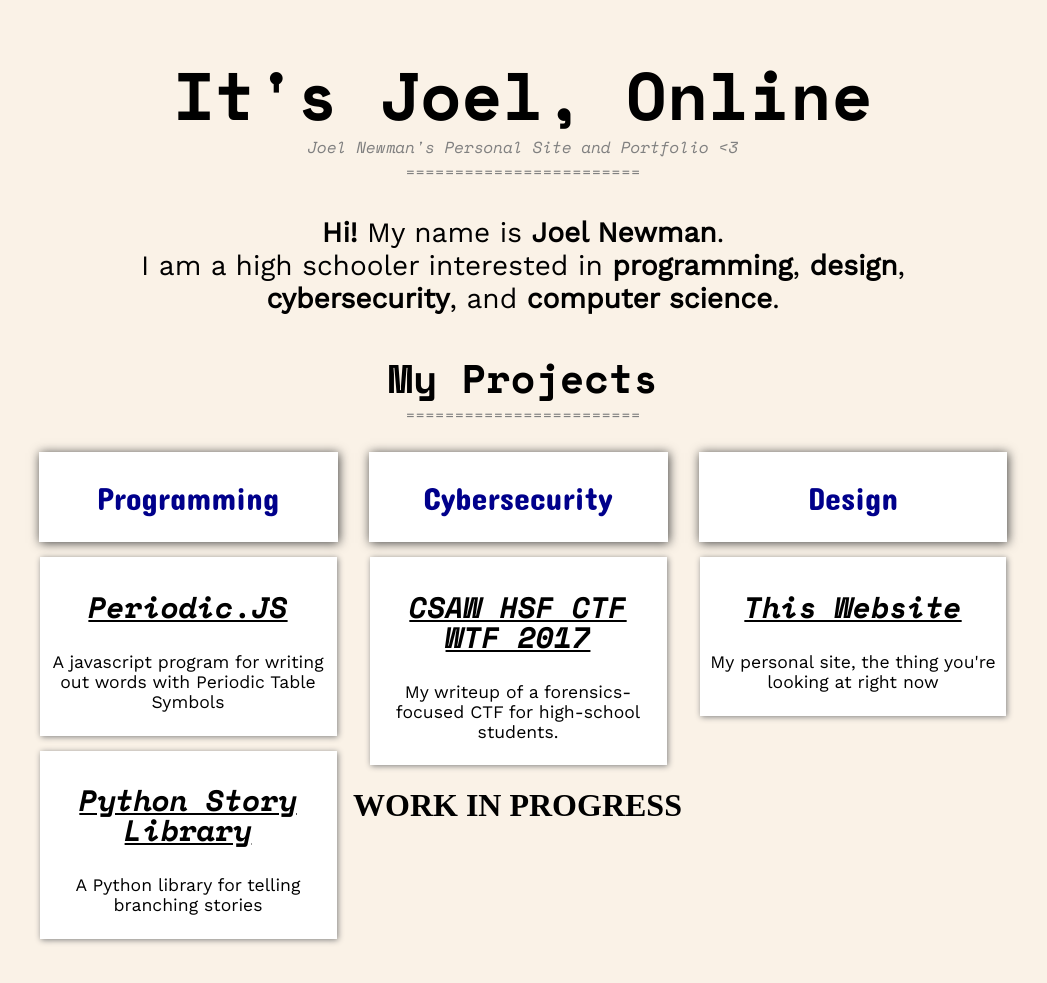
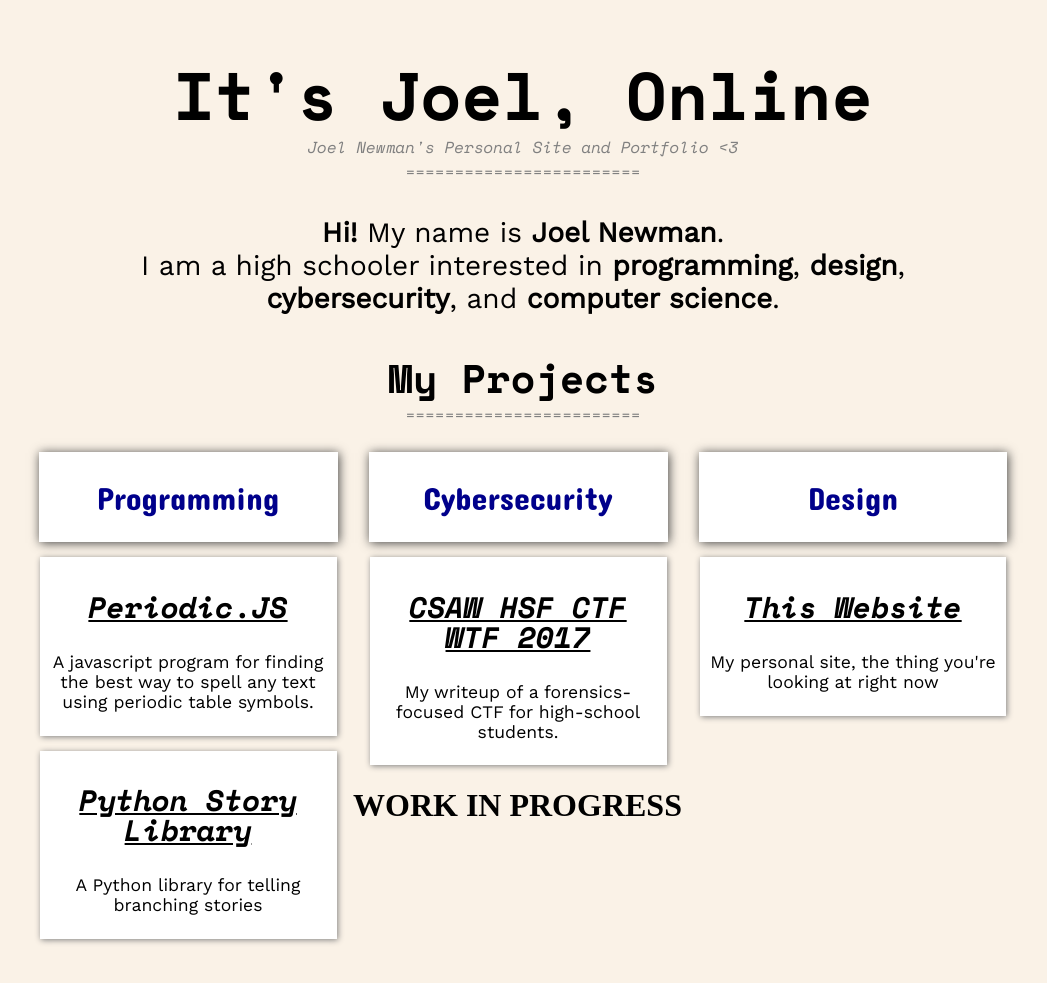
Before and after one commit to itsjoel/itsjoel.github.io, a Jekyll site: the page built from index.md, in a window 1280 px wide. Shown: the whole page, without its empty margins (117-1164 px from the left). Built offline with Jekyll 4.4.1, drawn with Linux system fonts in a browser that asks for light colours.

Commit message:
Better description

```diff
--- a/_projects/periodic-js.md
+++ b/_projects/periodic-js.md
@@ -1,6 +1,6 @@
 ---
 title: Periodic.JS
-description: A javascript program for writing out words with Periodic Table Symbols
+description: A javascript program for finding the best way to spell any text using periodic table symbols.
 tags: [programming, javascript]
 layout: default
 ---
```
